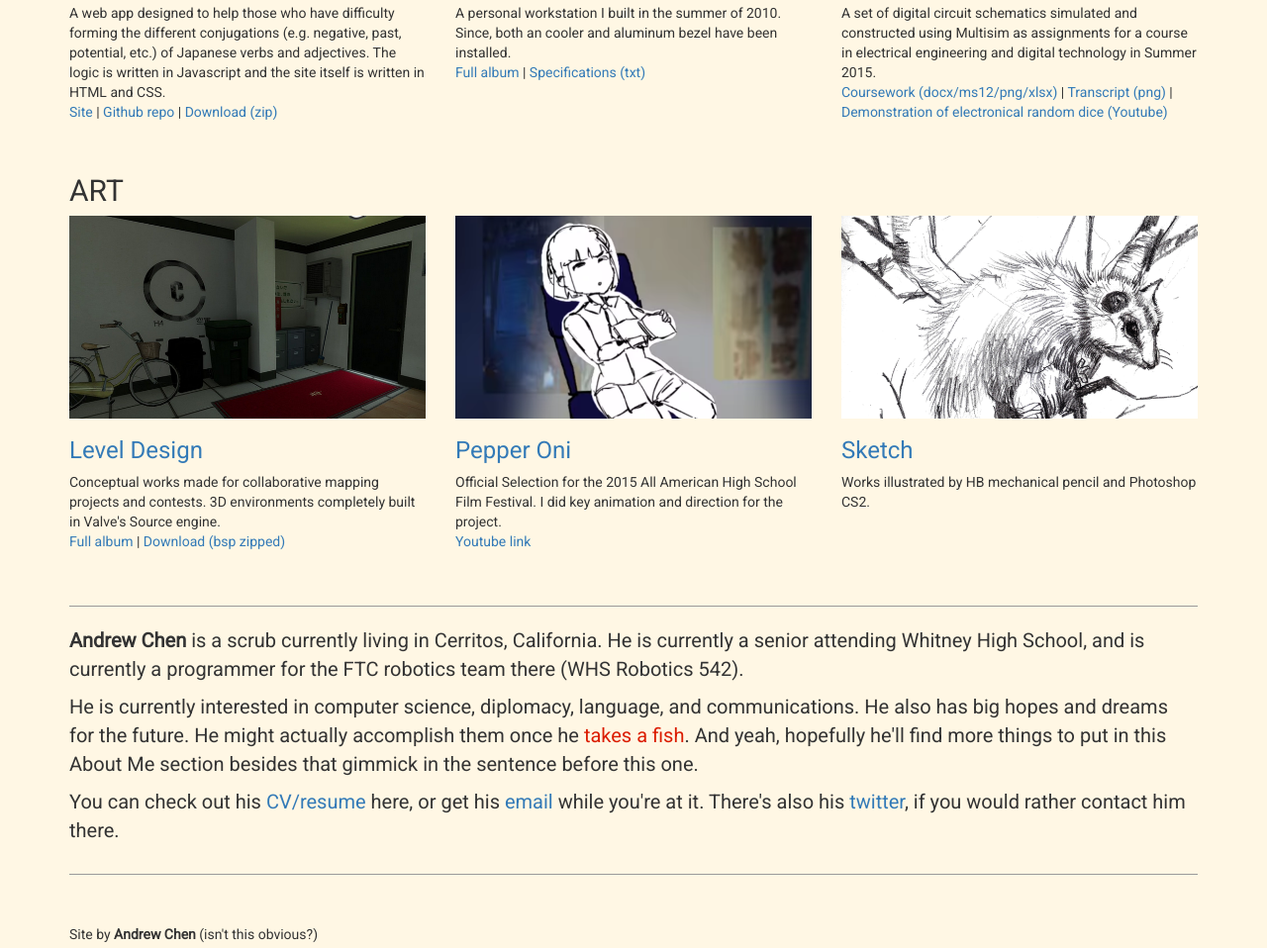
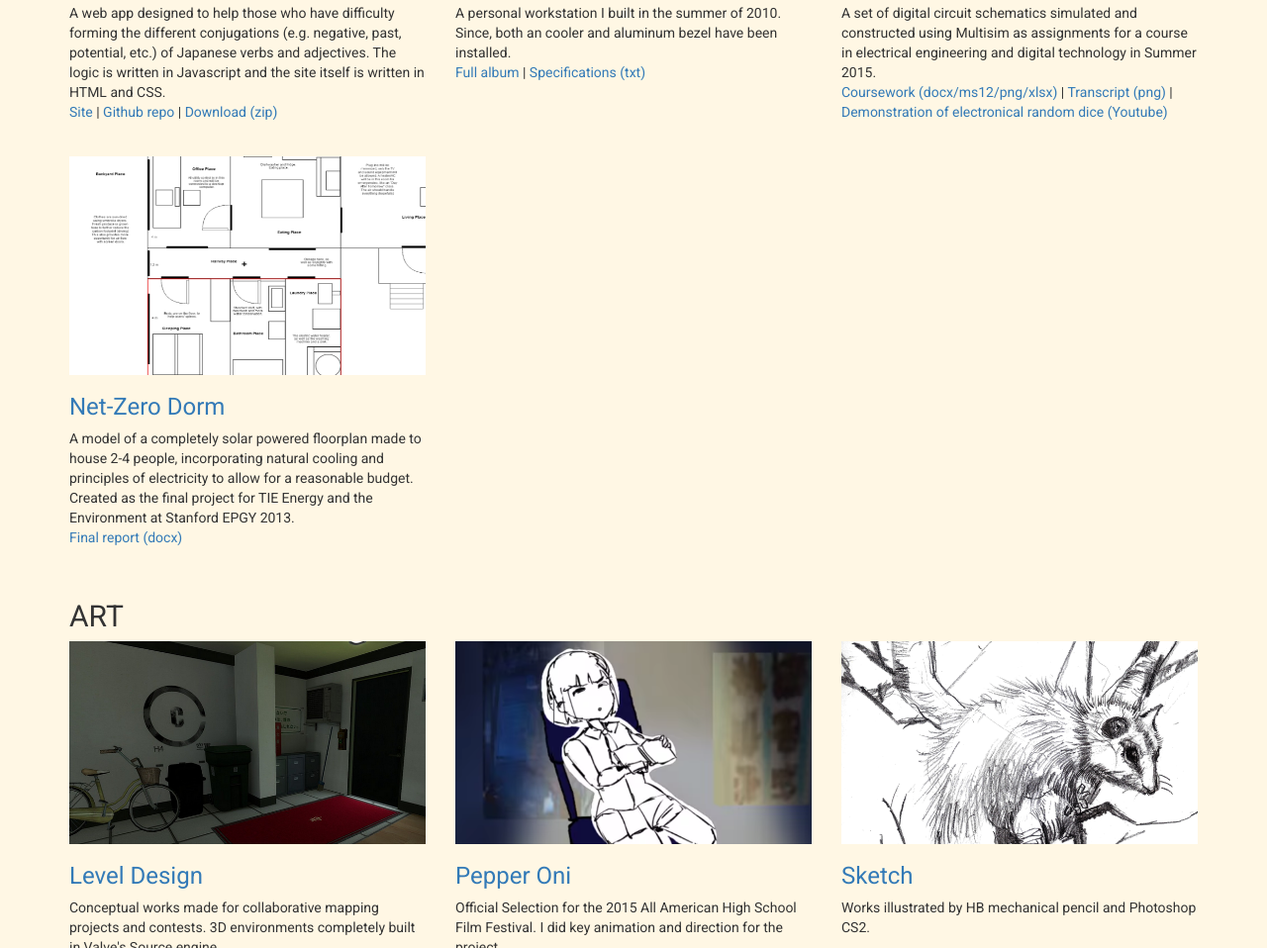
Before and after one commit to andrewchenk/andrewchenk.github.io, a plain HTML site: page index.html in a window 1280 px wide. Shown: the part 787-1745 px from the top of the page at 99% size. Drawn offline with Linux system fonts and the light colour scheme.

Commit message:
add epgy

```diff
--- a/index.html
+++ b/index.html
@@ -109,12 +109,25 @@
                     <a href="https://drive.google.com/folderview?id=0B8cUtA3Q4P8aWmlzSTN5d2J6UGM&usp=sharing" target="_blank">Coursework (docx/ms12/png/xlsx)</a> | <a href="https://drive.google.com/folderview?id=0B8cUtA3Q4P8aNElOQ3NYOER6Z0k&usp=sharing" target="_blank">Transcript (png)</a> | <a href="https://www.youtube.com/watch?v=PwBS30yi1H0" target="_blank">Demonstration of electronical random dice (Youtube)</a>
                 </p>
             </div>
-
         </div>
         <!-- /.row -->
 
+        <!-- Stuff Row 2-->
+        <div class="row">
+            <div class="col-md-4 portfolio-item">
+                <a href="https://drive.google.com/open?id=0B8cUtA3Q4P8aTjRjQ2RVWjR1T00">
+                    <img class="img-responsive" src="img/thumb/epgy.png" alt="" />
+                </a>
+                <h3>
+                    <a href="https://drive.google.com/open?id=0B8cUtA3Q4P8aTjRjQ2RVWjR1T00">Net-Zero Dorm</a>
+                </h3>
+                <p>A model of a completely solar powered floorplan made to house 2-4 people, incorporating natural cooling and principles of electricity to allow for a reasonable budget. Created as the final project for TIE Energy and the Environment at Stanford EPGY 2013.
+                    <br/>
+                    <a href="https://drive.google.com/open?id=0B8cUtA3Q4P8aTjRjQ2RVWjR1T00" target="_blank">Final report (docx)</a>
+                </p>
+            </div>
+        </div>
         <!-- /.row -->
-
 
         <!-- Art Row -->
         <h2>ART</h2>
```
Also changed, not shown: img/thumb/epgy.png (added).
